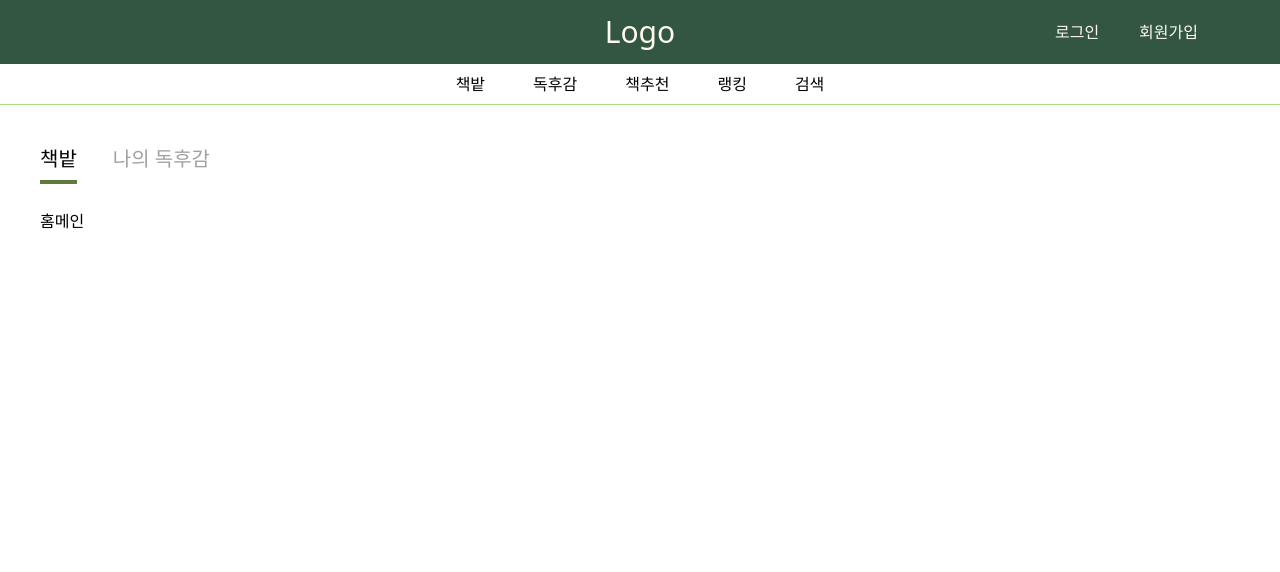
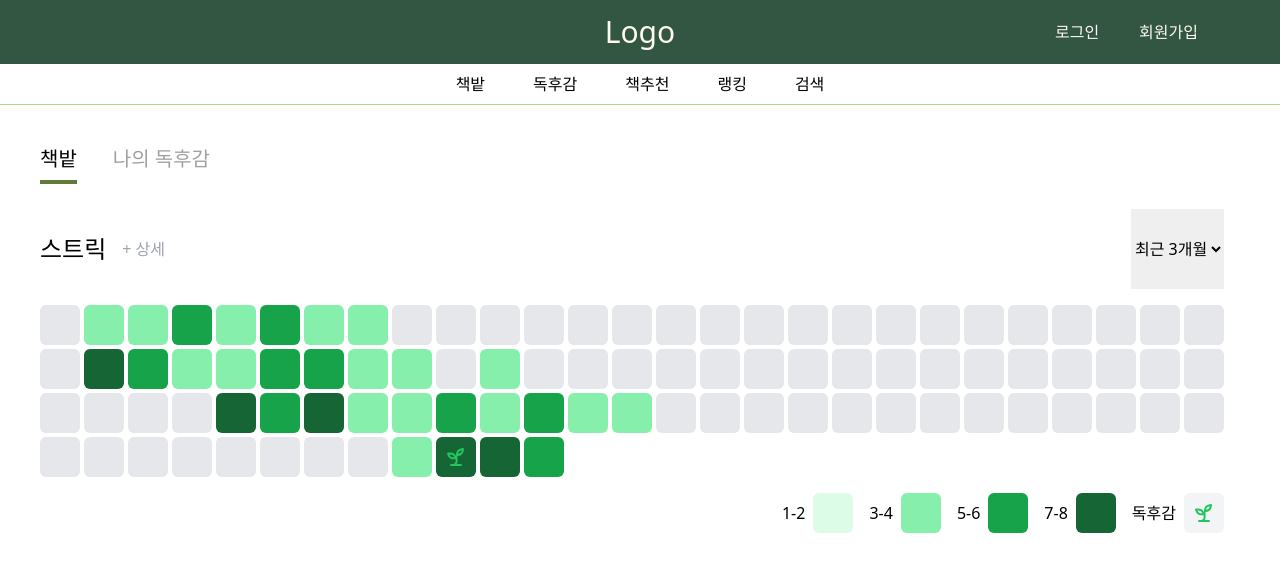
Before and after one commit to book-forest-gwangju-3/book-forest-front, a React (Vite) app in the folder book-forest/: page / in a window 1280 px wide. Shown: the top 572 px of the page. Built offline with nearby package versions, Linux system fonts and the light colour scheme.

Commit message:
feat.커밋 잔디밭 UI완성

```diff
--- a/book-forest/src/components/SectionTitle.jsx
+++ b/book-forest/src/components/SectionTitle.jsx
@@ -1,5 +1,5 @@
 const SectionTitle = ({ text, type }) => {
-  const titleClass = `${type} text-2xl font-semibold my-6`;
+  const titleClass = `${type} text-2xl my-6`;
   return <h2 className={titleClass}>{text}</h2>;
 };
 export default SectionTitle;
--- /dev/null
+++ b/book-forest/src/features/home/Heatmap.jsx
@@ -0,0 +1,172 @@
+import { useState } from "react";
+import { LuSprout } from "react-icons/lu";
+import { useNavigate } from "react-router-dom";
+import SectionTitle from "../../components/SectionTitle";
+// count로 받아오는 독후감 수 1개 이상이면 새싹 아이콘 출력
+// total-page-count에 따라 잔디밭 색상 바꿔야함
+// 하단 커밋 설명도 수정
+// 연속 스트릭 표시해도될듯
+
+const commitData = [
+  { date: "2024-06-24", count: 1, review: 1 },
+  { date: "2024-06-23", count: 4 },
+  { date: "2024-06-22", count: 5 },
+  { date: "2024-06-21", count: 5, review: 1 },
+  { date: "2024-06-20", count: 2 },
+  { date: "2024-05-30", count: 0 },
+  { date: "2024-05-29", count: 1 },
+  { date: "2024-05-28", count: 2 },
+  { date: "2024-05-27", count: 3 },
+  { date: "2024-05-26", count: 2 },
+  { date: "2024-05-25", count: 4 },
+  { date: "2024-05-24", count: 1 },
+  { date: "2024-05-23", count: 2 },
+  { date: "2024-05-22", count: 5 },
+  { date: "2024-05-21", count: 3 },
+  { date: "2024-05-20", count: 5 },
+  { date: "2024-04-30", count: 0 },
+  { date: "2024-04-29", count: 1 },
+  { date: "2024-04-28", count: 0 },
+  { date: "2024-04-27", count: 1 },
+  { date: "2024-04-26", count: 2 },
+  { date: "2024-04-25", count: 3 },
+  { date: "2024-04-24", count: 4 },
+  { date: "2024-04-23", count: 2 },
+  { date: "2024-04-22", count: 1 },
+  { date: "2024-04-21", count: 3 },
+  { date: "2024-04-20", count: 5 },
+  { date: "2024-03-31", count: 0 },
+  { date: "2024-03-30", count: 1 },
+  { date: "2024-03-29", count: 2 },
+  { date: "2024-03-28", count: 3 },
+  { date: "2024-03-27", count: 2 },
+  { date: "2024-03-26", count: 4 },
+  { date: "2024-03-25", count: 1 },
+  { date: "2024-03-24", count: 1 },
+];
+
+const Heatmap = () => {
+  const nav = useNavigate();
+  const [filter, setFilter] = useState(3); // 필터값 상태 관리
+  const filterChange = (e) => {
+    setFilter(Number(e.target.value));
+  };
+  // 최근 3달 기간의 날짜 목록 생성
+  const today = new Date(); // 오늘 날짜
+  const threeMonthsAgo = new Date( // 3달전 날짜
+    today.getFullYear(), // 현재 연도
+    today.getMonth() - filter, // 현재 월 기준으로 3달 전
+    today.getDate() // 현재 날짜
+  );
+  const dateRange = [];
+  for (
+    let date = threeMonthsAgo;
+    date <= today;
+    date.setDate(date.getDate() + 1) // date를 계속 증가시키면서 date가 오늘 날짜랑 같을때까지만 반복되도록
+  ) {
+    dateRange.push(date.toISOString().split("T")[0]);
+    // 어떤 형식으로 받을지 아직 몰라서
+    // ISO형식(YYYY-MM-DDTHH:mm)으로 변환하고 T기준으로 분리해서 앞의 날짜만 받고
+    // dateRange에 추가
+  }
+
+  // commitData에 없는 날짜 처리
+  const filteredData = dateRange.map((date) => {
+    const existingData = commitData.find((item) => item.date === date);
+    return existingData || { date, count: 0 };
+    // 만약 commitData에 해당 날짜가 없으면, {date, count:0} 객체를 반환해서 빈칸 만들기
+  });
+
+  // 색상 결정 함수
+  const getColor = (count) => {
+    if (count > 4) return "bg-green-800";
+    if (count > 2) return "bg-green-600";
+    if (count > 0) return "bg-green-300";
+    return "bg-gray-200";
+  };
+
+  // 툴팁 상태 관리
+  const [tooltip, setTooltip] = useState(null);
+
+  // 툴팁 열기
+  const handleMouseEnter = (date) => {
+    setTooltip(date);
+    // 마우스올렸을때 날짜 넣어줘야 해당 날짜의 툴팁만 나오게 할 수 있음
+  };
+
+  // 툴팁 닫기
+  const handleMouseLeave = () => {
+    setTooltip(null);
+  };
+
+  return (
+    <section>
+      <div className="flex justify-between text-right mr-4">
+        <div className="flex items-center">
+          <SectionTitle text={"스트릭"} />
+          <div
+            onClick={() => nav("/streak")}
+            className="ml-4 text-gray-400 cursor-pointer hover:scale-110"
+          >
+            + 상세
+          </div>
+        </div>
+        <select
+          value={filter}
+          onChange={filterChange}
+          className="cursor-pointer hover:scale-105"
+        >
+          <option value="3">최근 3개월</option>
+          <option value="6">최근 6개월</option>
+        </select>
+      </div>
+      <div className="flex flex-wrap my-4 gap-1">
+        {filteredData.map((commit, index) => (
+          <div
+            key={index}
+            className={`w-10 h-10 flex justify-center items-center relative rounded-md transition-transform hover:border-2 hover:border-blue-700 ${getColor(
+              commit.count
+            )}`}
+            onMouseEnter={() => handleMouseEnter(commit.date)}
+            onMouseLeave={handleMouseLeave}
+          >
+            {commit.review >= 1 && (
+              <LuSprout className="text-green-500 w-6 h-6" />
+            )}
+            {tooltip === commit.date && (
+              <div className="absolute top-12 -right-12 text-center z-10 w-32 bg-white shadow-md p-2 rounded-md">
+                {tooltip}
+              </div>
+            )}
+          </div>
+        ))}
+      </div>
+      <div className="flex justify-end">
+        <div className="flex items-center mr-4">
+          <div className="mr-2">1-2</div>
+          <div className="w-10 h-10 bg-green-100 rounded-md"></div>
+        </div>
+        <div className="flex items-center mr-4">
+          <div className="mr-2">3-4</div>
+          <div className="w-10 h-10 bg-green-300 rounded-md"></div>
+        </div>
+        <div className="flex items-center mr-4">
+          <div className="mr-2">5-6</div>
+          <div className="w-10 h-10 bg-green-600 rounded-md"></div>
+        </div>
+        <div className="flex items-center mr-4">
+          <div className="mr-2">7-8</div>
+          <div className="w-10 h-10 bg-green-800 rounded-md"></div>
+        </div>
+        <div className="flex items-center mr-4">
+          <div className="mr-2">독후감</div>
+          <div className="w-10 h-10 bg-gray-100 rounded-md flex justify-center items-center">
+            <LuSprout className="text-green-500 w-6 h-6" />
+          </div>
+        </div>
+      </div>
+    </section>
+  );
+};
+
+export default Heatmap;
--- a/book-forest/src/pages/HomeMain.jsx
+++ b/book-forest/src/pages/HomeMain.jsx
@@ -1,7 +1,7 @@
-import React, { useEffect } from 'react';
-import { useDispatch } from 'react-redux';
-import { setPage } from './../features/page/pageSlice';
-
+import React, { useEffect } from "react";
+import { useDispatch } from "react-redux";
+import { setPage } from "./../features/page/pageSlice";
+import Heatmap from "../features/home/Heatmap";
 const HomeMain = () => {
   const dispatch = useDispatch();
 
@@ -10,9 +10,9 @@ const HomeMain = () => {
   }, [dispatch]);
 
   return (
-    <>
-      <h1>홈메인</h1>
-    </>
+    <div>
+      <Heatmap />
+    </div>
   );
 };
 
```
